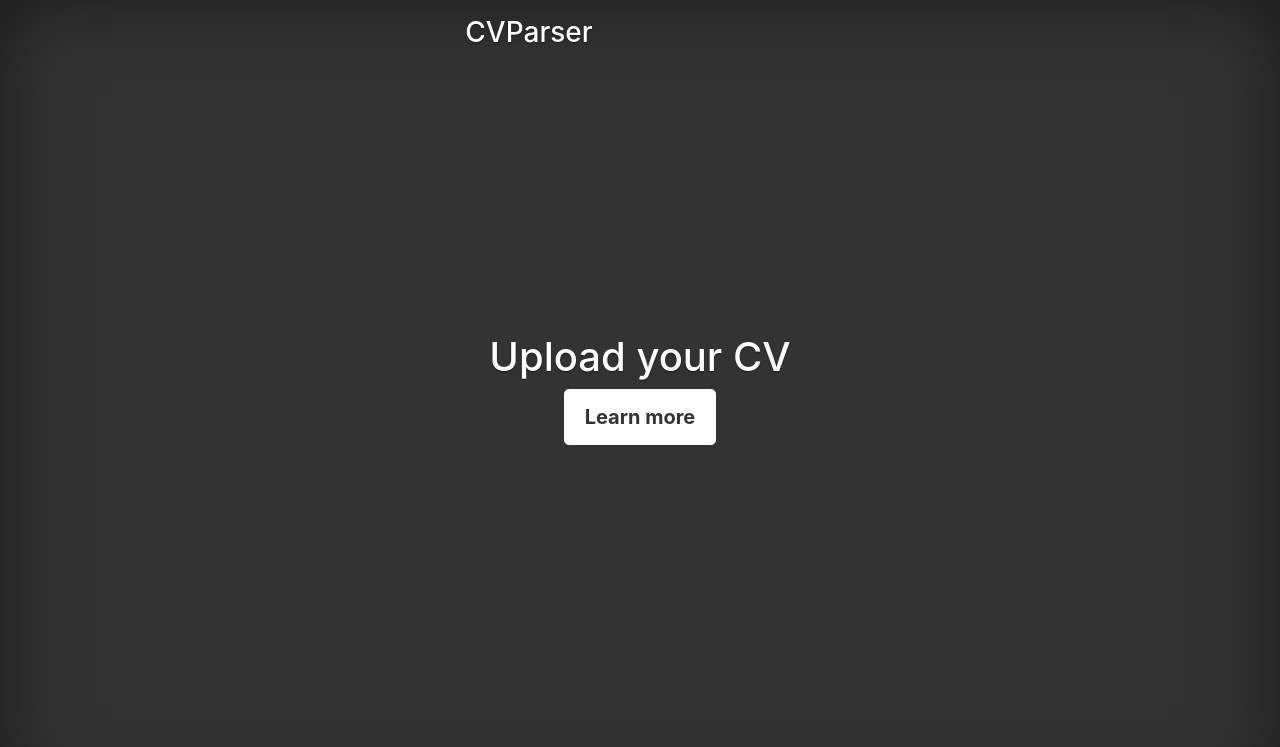
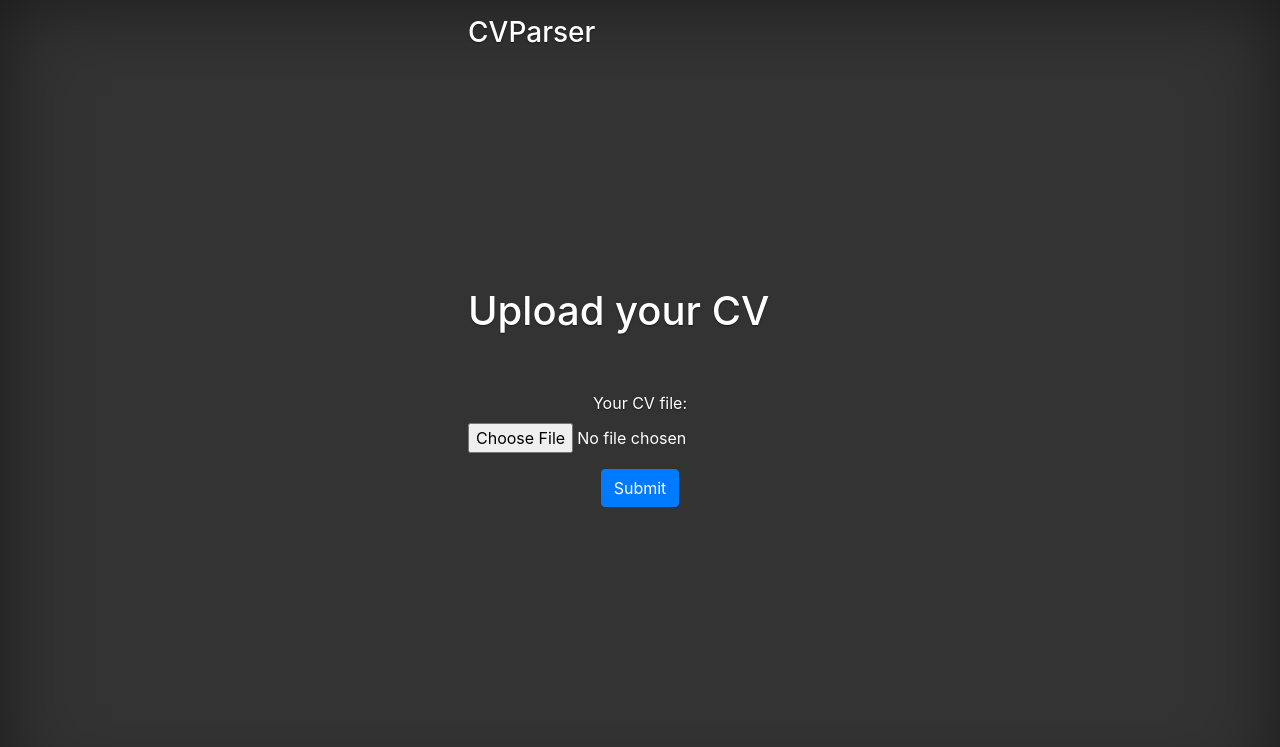
Before and after one commit to eugeny-m/CVParser, a Django app: page / in a window 1280 px wide. Shown: the top 747 px of the page. Run offline with Django 3.2, Linux system fonts and the light colour scheme; some libraries are stand-ins or nearby versions.

Commit message:
add file input form, index post method

```diff
--- a/CVParser/urls.py
+++ b/CVParser/urls.py
@@ -21,5 +21,5 @@ from main.views import IndexPage
 
 urlpatterns = [
     path('admin/', admin.site.urls),
-    path('', IndexPage.as_view())
+    path('', IndexPage.as_view(), name='index')
 ]
--- /dev/null
+++ b/main/forms.py
@@ -0,0 +1,10 @@
+from django import forms
+
+
+class CVUploadForm(forms.Form):
+    cv_file = forms.FileField(
+        label='Your CV file',
+        required=True,
+        validators=[],
+        widget=forms.FileInput(attrs={'class': 'form-control-file'})
+    )
--- /dev/null
+++ b/main/templates/base.html
@@ -0,0 +1,46 @@
+{% load static %}
+<!doctype html>
+<html lang="en">
+  <head>
+    <meta charset="utf-8">
+    <meta name="viewport" content="width=device-width, initial-scale=1, shrink-to-fit=no">
+    <meta name="description" content="">
+    <meta name="author" content="">
+
+    <title>CVParser</title>
+
+    <!-- Bootstrap core CSS -->
+    <link href="{% static "assets/css/bootstrap.min.css" %}" rel="stylesheet">
+
+    <!-- Custom styles for this template -->
+    <link href="{% static "assets/css/cvparser.css" %}" rel="stylesheet">
+  </head>
+
+  <body class="text-center">
+
+    <div class="cover-container d-flex h-100 p-3 mx-auto flex-column">
+      <header class="masthead mb-auto">
+        <div class="inner">
+          <h3 class="masthead-brand"><a href="{% url 'index' %}">CVParser</a></h3>
+        </div>
+      </header>
+
+      {% block content %}
+      {% endblock %}
+
+      <footer class="mastfoot mt-auto">
+        <div class="inner">
+          <p>Cover template for <a href="https://getbootstrap.com/">Bootstrap</a>, by <a href="https://twitter.com/mdo">@mdo</a>.</p>
+        </div>
+      </footer>
+    </div>
+
+    <!-- Bootstrap core JavaScript
+    ================================================== -->
+    <!-- Placed at the end of the document so the pages load faster -->
+    <script src="https://code.jquery.com/jquery-3.2.1.slim.min.js" integrity="sha384-KJ3o2DKtIkvYIK3UENzmM7KCkRr/rE9/Qpg6aAZGJwFDMVNA/GpGFF93hXpG5KkN" crossorigin="anonymous"></script>
+    <script>window.jQuery || document.write('<script src="{% static "assets/js/jquery-3.2.1.slim.min.js" %}"><\/script>')</script>
+    <script src="{% static "assets/js/popper.min.js" %}"></script>
+    <script src="{% static "assets/js/bootstrap.min.js" %}"></script>
+  </body>
+</html>
--- a/main/templates/index.html
+++ b/main/templates/index.html
@@ -1,57 +1,26 @@
-{% load static %}
-<!doctype html>
-<html lang="en">
-  <head>
-    <meta charset="utf-8">
-    <meta name="viewport" content="width=device-width, initial-scale=1, shrink-to-fit=no">
-    <meta name="description" content="">
-    <meta name="author" content="">
+{% extends 'base.html' %}
 
-    <title>CVParser</title>
+{% block content %}
 
-    <!-- Bootstrap core CSS -->
-    <link href="{% static "assets/css/bootstrap.min.css" %}" rel="stylesheet">
+        <div class="container">
 
-    <!-- Custom styles for this template -->
-    <link href="{% static "assets/css/cvparser.css" %}" rel="stylesheet">
-  </head>
+            <div class="row mb-5">
+                <h1 class="cover-heading">Upload your CV</h1>
+            </div>
+            <div class="row">
+                <form action="{% url "index" %}" method="post" enctype="multipart/form-data">
+                    {% csrf_token %}
+                    <div class="form-group">
+                        {{ form }}
+                    </div>
+{#                    <div class="form-group">#}
+{#                        <label for="id_cv_file">Your CV file:</label>#}
+{#                        <input type="file" name="cv_file" class="form-control-file" required id="id_cv_file">#}
+{#                    </div>#}
+                    <button type="submit" class="btn btn-primary">Submit</button>
+                </form>
+            </div>
 
-  <body class="text-center">
+        </div>
 
-    <div class="cover-container d-flex h-100 p-3 mx-auto flex-column">
-      <header class="masthead mb-auto">
-        <div class="inner">
-          <h3 class="masthead-brand">CVParser</h3>
-{#          <nav class="nav nav-masthead justify-content-center">#}
-{#            <a class="nav-link active" href="#">Home</a>#}
-{#            <a class="nav-link" href="#">Features</a>#}
-{#            <a class="nav-link" href="#">Contact</a>#}
-{#          </nav>#}
-        </div>
-      </header>
-
-      <main role="main" class="inner cover">
-        <h1 class="cover-heading">Upload your CV</h1>
-{#        <p class="lead">Cover is a one-page template for building simple and beautiful home pages. Download, edit the text, and add your own fullscreen background photo to make it your own.</p>#}
-{#        <p class="lead">#}
-          <a href="#" class="btn btn-lg btn-secondary">Learn more</a>
-        </p>
-      </main>
-
-      <footer class="mastfoot mt-auto">
-        <div class="inner">
-          <p>Cover template for <a href="https://getbootstrap.com/">Bootstrap</a>, by <a href="https://twitter.com/mdo">@mdo</a>.</p>
-        </div>
-      </footer>
-    </div>
-
-
-    <!-- Bootstrap core JavaScript
-    ================================================== -->
-    <!-- Placed at the end of the document so the pages load faster -->
-    <script src="https://code.jquery.com/jquery-3.2.1.slim.min.js" integrity="sha384-KJ3o2DKtIkvYIK3UENzmM7KCkRr/rE9/Qpg6aAZGJwFDMVNA/GpGFF93hXpG5KkN" crossorigin="anonymous"></script>
-    <script>window.jQuery || document.write('<script src="{% static "assets/js/jquery-3.2.1.slim.min.js" %}"><\/script>')</script>
-    <script src="{% static "assets/js/popper.min.js" %}"></script>
-    <script src="{% static "assets/js/bootstrap.min.js" %}"></script>
-  </body>
-</html>
+{% endblock %}
--- a/main/views.py
+++ b/main/views.py
@@ -1,4 +1,7 @@
+import io
+
 from django.views.generic import TemplateView
+from main.forms import CVUploadForm
 
 
 class IndexPage(TemplateView):
@@ -7,3 +10,33 @@ class IndexPage(TemplateView):
     Render form for CV file uploading
     """
     template_name = 'index.html'
+    template_cv_responce = 'cv_response.html'
+
+    def get_context_data(self, **kwargs):
+        data = super().get_context_data(**kwargs)
+        data['form'] = CVUploadForm()
+        return data
+
+    def post(self, request):
+        form = CVUploadForm(request.POST, request.FILES)
+        if form.is_valid():
+            # create ByteIo object for resume parser
+            cv_file = request.FILES['cv_file']
+            io_file = io.BytesIO(cv_file.read())
+            io_file.name = cv_file.name
+
+            return self.response_class(
+                request=self.request,
+                template=self.template_cv_responce,
+                # context={"skills": []},
+                context={"skills": ['python', 'django']},
+                using=self.template_engine,
+            )
+
+        else:
+            return self.response_class(
+                request=self.request,
+                template=self.get_template_names(),
+                context={"form": form},
+                using=self.template_engine,
+            )
```
Also changed, not shown: main/templates/cv_response.html (added, +18 -0 lines).
